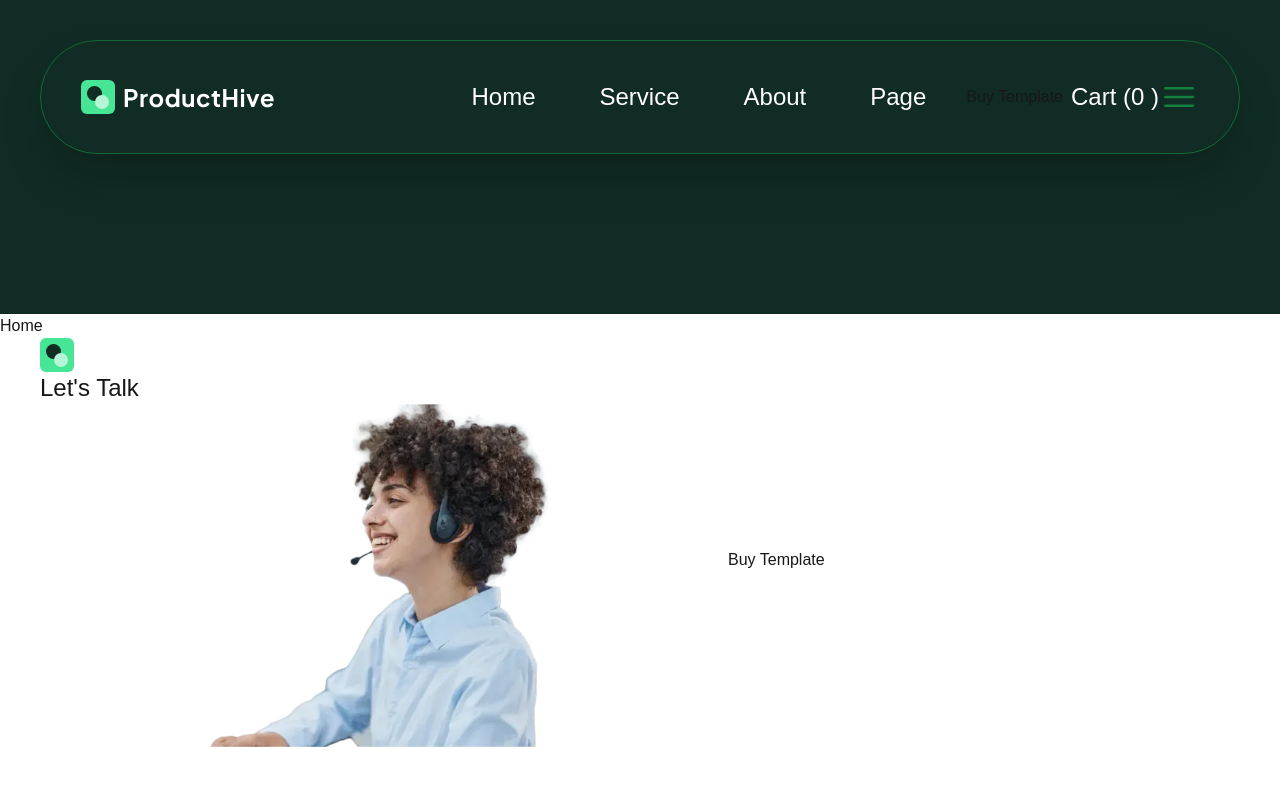
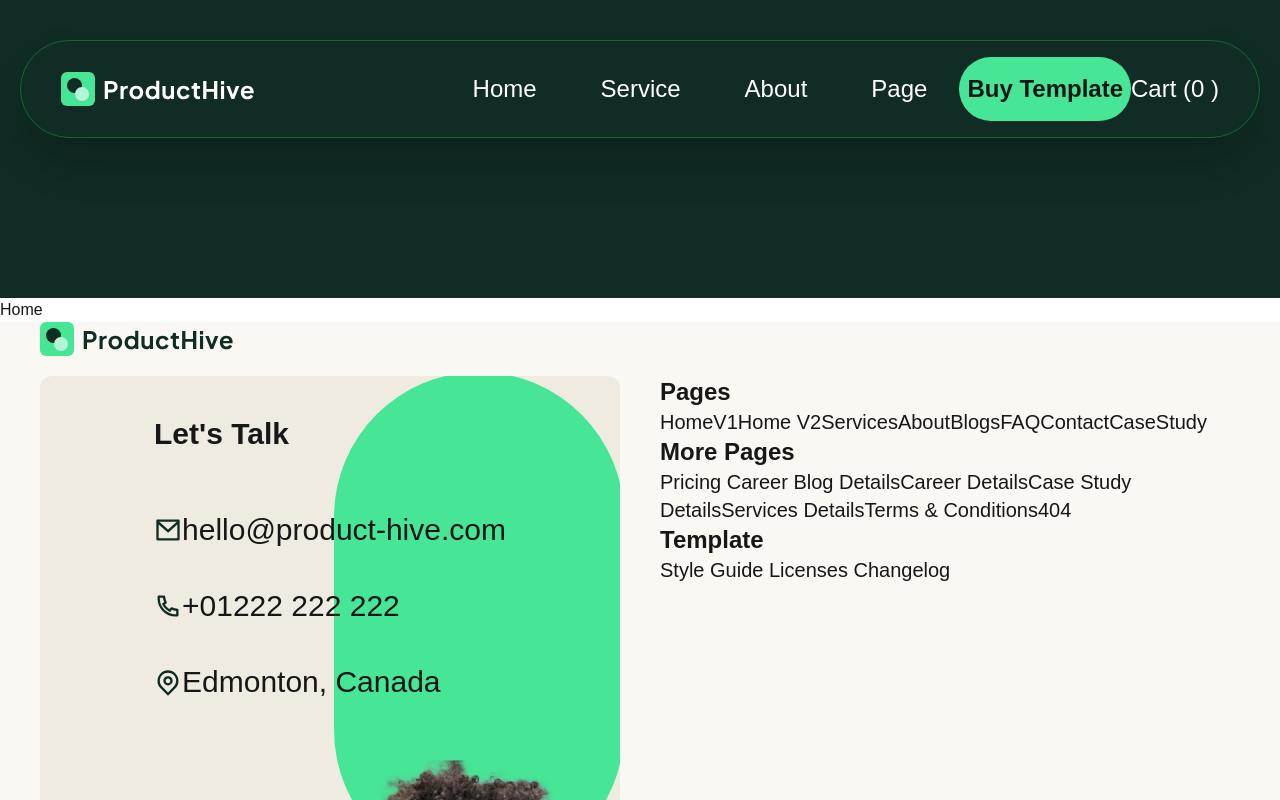
Before and after one commit to Yagya-Adh/product_hive, a Next.js app: page / in a window 1280 px wide. Shown: the top 800 px of the page. Built offline with nearby package versions, Linux system fonts and the light colour scheme.

Commit message:
create: start create  footer not-found buttonPills mainLogo remove

```diff
--- a/app/components/button/ButtonPills.tsx
+++ b/app/components/button/ButtonPills.tsx
@@ -4,7 +4,11 @@ interface IPillButtonProps {
   text: string;
 }
 const ButtonPills = ({ text }: IPillButtonProps) => {
-  return <div className="rounded-full px-2 py-1 bg-buttonColor">{text}</div>;
+  return (
+    <button className="relative rounded-full px-2 py-4 bg-productHives-buttonColor items-center text-2xl font-bold   cursor-pointer overflow-hidden transition-transform duration-300 ease-in-out group">
+      {text}
+    </button>
+  );
 };
 
 export default ButtonPills;
--- a/app/components/footer/Footer.tsx
+++ b/app/components/footer/Footer.tsx
@@ -3,24 +3,56 @@ import Image, { StaticImageData } from "next/image";
 import MainLogo from "../mainLogo/MainLogo";
 import letsTalkImage from "../../assets/footer/talk.webp";
 import ButtonPills from "../button/ButtonPills";
-import { title } from "process";
-const Footer = () => {
-  return (
-    <div className="bg-white">
-      <div className="max-w-screen-2xl mx-auto px-10">
-        <MainLogo />
 
-        <div className="grid grid-cols-2 gap-40 items-center">
-          <Card />
+import facebook from "../../assets/social/facebook.webp";
+import tweeter from "../../assets/social/tweeter.webp";
+import linkedin from "../../assets/social/linkedin.webp";
+import instagram from "../../assets/social/instagram.webp";
 
-          <ButtonPills text="Buy Template" />
-        </div>
-      </div>
-    </div>
-  );
-};
-
-export default Footer;
+import messageIcon from "../../assets/icons/message.svg";
+import callIcon from "../../assets/icons/call.svg";
+import dropIcon from "../../assets/icons/drop.svg";
+interface IrouteData {
+  id: number;
+  head: string;
+  path: string[];
+}
+const routeData: IrouteData[] = [
+  {
+    id: 1,
+    head: "Pages",
+    path: [
+      "HomeV1",
+      "Home V2",
+      "Services",
+      "About",
+      "Blogs",
+      "FAQ",
+      "Contact",
+      "Case",
+      "Study",
+    ],
+  },
+  {
+    id: 2,
+    head: "More Pages ",
+    path: [
+      "Pricing ",
+      "Career ",
+      "Blog Details",
+      "Career Details",
+      "Case Study Details",
+      "Services Details",
+      "Terms & Conditions",
+      "404",
+    ],
+  },
+  {
+    id: 3,
+    head: "Template",
+    path: ["Style Guide ", "Licenses ", "Changelog"],
+  },
+];
 
 interface Icommon {
   id: number;
@@ -36,33 +68,95 @@ interface Isocial {
 interface IcartData {
   id: number;
   title: string;
-  socaial: Isocial[];
+  social: Isocial[];
 }
 const cardData: IcartData = [
   {
     id: 1,
     title: "Let's Talk",
     social: [
-      { id: 1, mean: "" },
-      { id: 2, mean: "" },
-      { id: 3, mean: "" },
-      { id: 4, mean: "" },
+      { id: 1, mean: facebook },
+      { id: 2, mean: tweeter },
+      { id: 3, mean: linkedin },
+      { id: 4, mean: instagram },
     ],
     common: [
-      { id: 1, text: "hello@product-hive.com", icon: "" },
-      { id: 2, text: "+01222 222 222", icon: "" },
-      { id: 3, text: "Edmonton, Canada", icon: "" },
+      { id: 1, text: "hello@product-hive.com", icon: messageIcon },
+      { id: 2, text: "+01222 222 222", icon: callIcon },
+      { id: 3, text: "Edmonton, Canada", icon: dropIcon },
     ],
   },
 ];
 
-const Card = () => {
+const Footer = () => {
   return (
-    <div className=" rounded-xl overflow-hidden ">
-      <div className="z-10">
-        <h1 className="text-2xl">Let's Talk</h1>
+    <div className="bg-productHives-colorGrey">
+      <div className="max-w-screen-2xl mx-auto px-10">
+        <MainLogo logo="footer" />
+        <FooterGridSection />
       </div>
-      <Image src={letsTalkImage} alt="card_image_" className="" />
     </div>
   );
 };
+
+export default Footer;
+
+const Card = () => {
+  return (
+    <div className="rounded-xl overflow-hidden p-10 bg-productHives-lightYellow  relative z-30">
+      <div className="flex items-center flex-col">
+        {cardData?.map((cardItem) => (
+          <div key={cardItem.id}>
+            <h1 className="text-3xl font-bold">{cardItem.title}</h1>
+            <div className="flex flex-col justify-center py-10">
+              {cardItem.common?.map((iconList) => (
+                <div
+                  className="flex items-center text-3xl py-5"
+                  key={iconList.id}
+                >
+                  <Image src={iconList.icon} alt="icons_" className="size-7" />
+                  <p>{iconList.text}</p>
+                </div>
+              ))}
+            </div>
+          </div>
+        ))}
+        <Image src={letsTalkImage} alt="card_image_" className="z-20" />
+        <div className="bg-productHives-buttonColor rounded-full absolute -top-1 -right-1  w-1/2 h-2/3 -z-10"></div>
+      </div>
+    </div>
+  );
+};
+
+const FooterGridSection = () => {
+  return (
+    <div className="grid grid-cols-1 lg:grid-cols-2 gap-10 py-5">
+      <div className="flex flex-col">
+        <Card />
+
+        <ButtonPills text="Buy Template" />
+      </div>
+      <div>
+        <FooterSectionTwo />
+      </div>
+    </div>
+  );
+};
+
+const FooterSectionTwo = () => {
+  return (
+    <>
+      <div className="">
+        {routeData?.map((listRoute) => (
+          <div key={listRoute.id} className=" ">
+            <h1 className="font-bold text-2xl"> {listRoute.head}</h1>
+
+            <ul className="">
+              <li className="text-xl">{listRoute.path}</li>
+            </ul>
+          </div>
+        ))}
+      </div>
+    </>
+  );
+};
--- a/app/components/mainLogo/MainLogo.tsx
+++ b/app/components/mainLogo/MainLogo.tsx
@@ -2,13 +2,38 @@
 import Image from "next/image";
 import Link from "next/link";
 import React from "react";
-import logoImage from "../../assets/homeLogo.svg";
+import navLogoImage from "../../assets/homeLogo.svg";
+import footerLogoImage from "../../assets/footerLogo.svg";
 
-const MainLogo = () => {
+interface IPropFooter {
+  logo?: string | "footer" | "nav";
+}
+
+const MainLogo = ({ logo }: IPropFooter) => {
+  if (logo == "footer") {
+    return (
+      <div className="flex items-center">
+        <Link href="/">
+          <Image src={footerLogoImage} alt="home_logo" className="" />
+        </Link>
+      </div>
+    );
+  }
+
+  if (logo == "nav") {
+    return (
+      <div className="flex items-center">
+        <Link href="/">
+          <Image src={navLogoImage} alt="home_logo" className="" />
+        </Link>
+      </div>
+    );
+  }
+
   return (
     <div className="flex items-center">
       <Link href="/">
-        <Image src={logoImage} alt="home_logo" className="" />
+        <Image src={navLogoImage} alt="home_logo" className="" />
       </Link>
     </div>
   );
--- a/app/components/navbar/NavBar.tsx
+++ b/app/components/navbar/NavBar.tsx
@@ -4,6 +4,7 @@ import ButtonPills from "../button/ButtonPills";
 import { Bars3Icon } from "@heroicons/react/24/solid";
 import Modal from "../modal/Modal";
 import MainLogo from "../mainLogo/MainLogo";
+import Link from "next/link";
 
 interface Iroutes {
   id: number;
@@ -26,23 +27,25 @@ const NavBar = () => {
 
   return (
     <div className="bg-productHives-mainBackground pt-10 pb-40">
-      <nav className="max-w-screen-2xl mx-auto px-10 relative">
+      <nav className="max-w-screen-2xl mx-auto px-5 relative">
         <div className="rounded-full z-10 border border-green-800 shadow-2xl flex justify-between items-center py-1 px-10 bg-transparent">
-          <MainLogo />
+          <MainLogo logo="nav" />
 
-          <div className="flex justify-between items-center bg-transparent py-8">
-            {routes?.map((linkList) => (
-              <ul className="flex text-2xl items-center" key={linkList.id}>
-                <li className="text-white mx-8">{linkList.name}</li>
-              </ul>
-            ))}
+          <div className="flex justify-between items-center bg-transparent py-3">
+            <ul className="hidden lg:flex text-2xl items-center">
+              {routes?.map((linkList) => (
+                <li className="text-white mx-8" key={linkList.id}>
+                  <Link href={linkList.path}>{linkList.name}</Link>
+                </li>
+              ))}
+            </ul>
             <ButtonPills text="Buy Template" />
 
             <span className="text-2xl text-white" onClick={handelCartOpen}>
               Cart (0 )
             </span>
 
-            <Bars3Icon className="size-10 text-green-700 " />
+            <Bars3Icon className="size-10 text-green-700 lg:hidden" />
           </div>
         </div>
       </nav>
--- a/app/layout.tsx
+++ b/app/layout.tsx
@@ -28,11 +28,10 @@ export default function RootLayout({
   return (
     <html lang="en">
       <body
-        className={`${geistSans.variable} ${geistMono.variable} antialiased`}
+        className={`${geistSans.variable} ${geistMono.variable} antialiased `}
       >
         <NavBar />
         {children}
-
         <Footer />
       </body>
     </html>
--- /dev/null
+++ b/app/not-found.tsx
@@ -0,0 +1,7 @@
+import React from "react";
+
+const PageNotFound = () => {
+  return <div> Sorry! 404 - Page Not Found</div>;
+};
+
+export default PageNotFound;
--- a/tailwind.config.ts
+++ b/tailwind.config.ts
@@ -14,6 +14,8 @@ const config: Config = {
         productHives: {
           mainBackground: "#102c24",
           buttonColor: "#46e696",
+          colorGrey: "#f9f8f3",
+          lightYellow: "#efebe0",
         },
       },
     },
```
Also changed, not shown: app/assets/footerLogo.svg (added).
